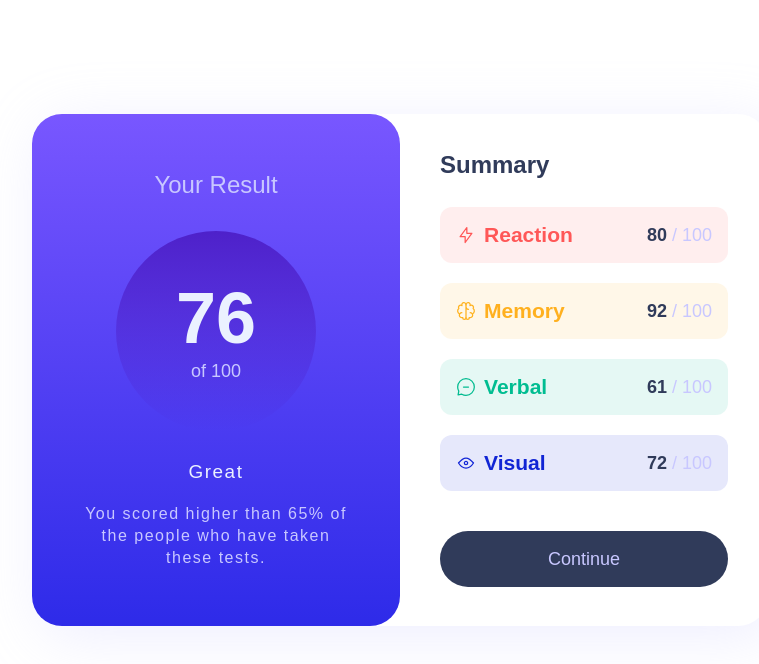
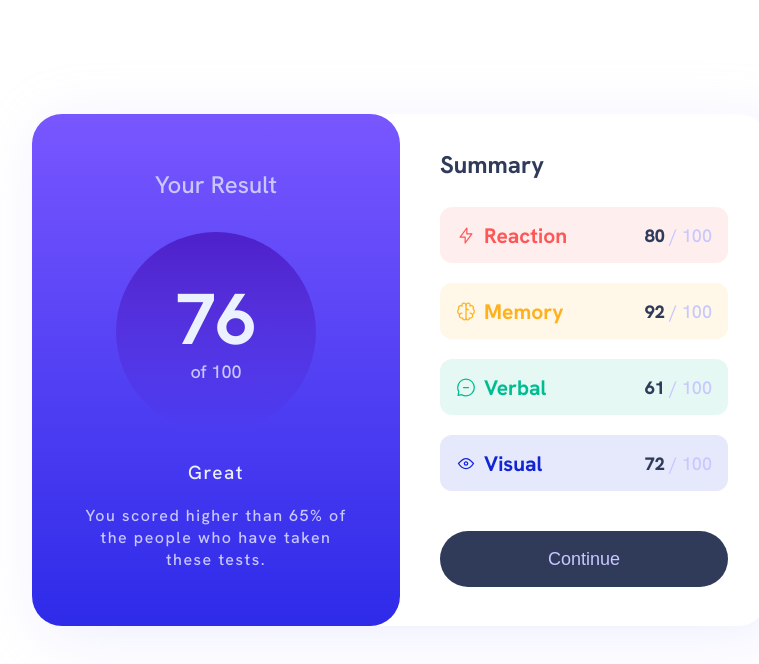
Before and after one commit to rwsaraujo/results-summary-component, a website: page index.html in a window 1280 px wide. Shown: the whole page, without its empty margins (240-999 px from the left). Drawn offline with Linux system fonts and the light colour scheme.

Commit message:
add font links

```diff
--- a/index.html
+++ b/index.html
@@ -5,6 +5,11 @@
   <meta charset="UTF-8">
   <meta name="viewport" content="width=device-width, initial-scale=1.0">
   <link rel="icon" type="image/png" sizes="32x32" href="./assets/images/favicon-32x32.png">
+
+  <!-- Google Fonts - Hanken Grotesk -->
+  <link rel="preconnect" href="https://fonts.googleapis.com">
+  <link rel="preconnect" href="https://fonts.gstatic.com" crossorigin>
+  <link href="https://fonts.googleapis.com/css2?family=Hanken+Grotesk:wght@500;700;800&display=swap" rel="stylesheet">
 
   <!-- Style -->
   <link rel="stylesheet" href="./build/style/style.css">
```
